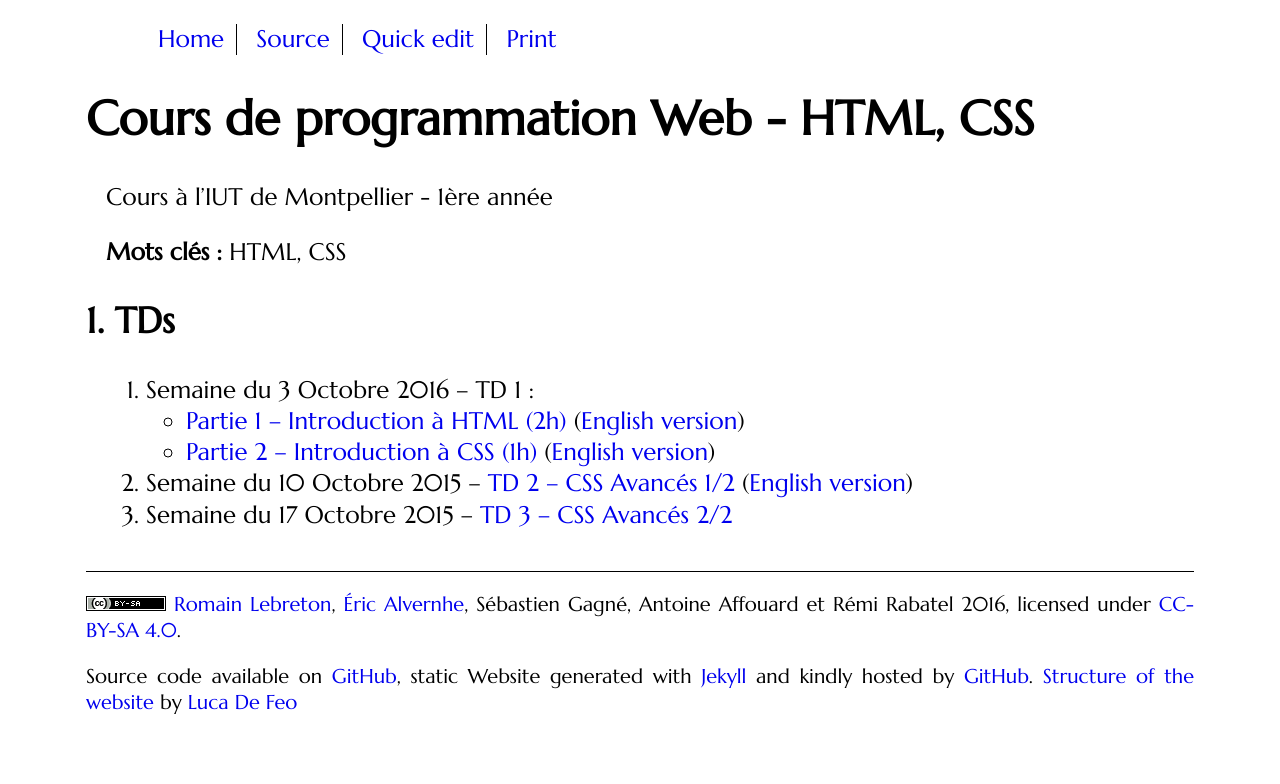
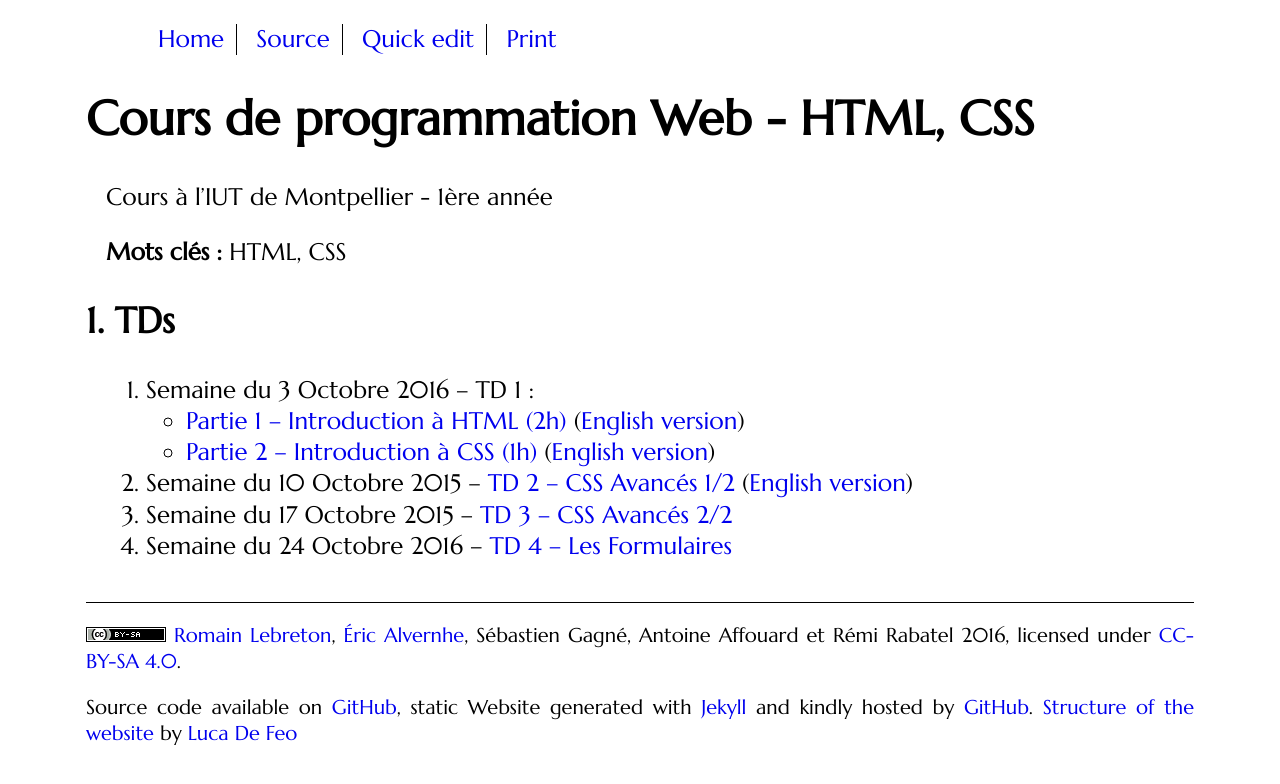
Before and after one commit to romainlebreton/R1.02-DeveloppementInterfacesWeb, a Jekyll site: the page built from index.md, in a window 1280 px wide. Shown: the top 784 px of the page. Built offline with Jekyll 4.4.1, drawn with Linux system fonts in a browser that asks for light colours; some web fonts are replaced; comment, search, counter and statistics services are not loaded.

Commit message:
Unveil Tut4

```diff
--- a/index.md
+++ b/index.md
@@ -18,7 +18,7 @@ Cours à l'IUT de Montpellier - 1ère année
 1. Semaine du 10 Octobre 2015 -- [TD 2 -- CSS Avancés 1/2](tutorials/tutorial2.html)
      ([English version](tutorials/tutorial2-en.html))
 1. Semaine du 17 Octobre 2015 -- [TD 3 -- CSS Avancés 2/2](tutorials/tutorial3.html)
-<!-- 1. Semaine du 24 Octobre 2016 -- [TD 4 -- Les Formulaires](tutorials/tutorial4.html) -->
+1. Semaine du 24 Octobre 2016 -- [TD 4 -- Les Formulaires](tutorials/tutorial4.html)
 <!-- 1. Semaine du 14 Novembre 2016 -- Évaluation ergonomie (20 min) puis [lancement du projet](projet.html) -->
 <!-- 1. Semaine du 28 Novembre 2016 -- -->
 <!--    [TD 5 (1/2) -- Responsive Design](tutorials/tutorial5.html) (~2h) puis projet (1h) -->
```
